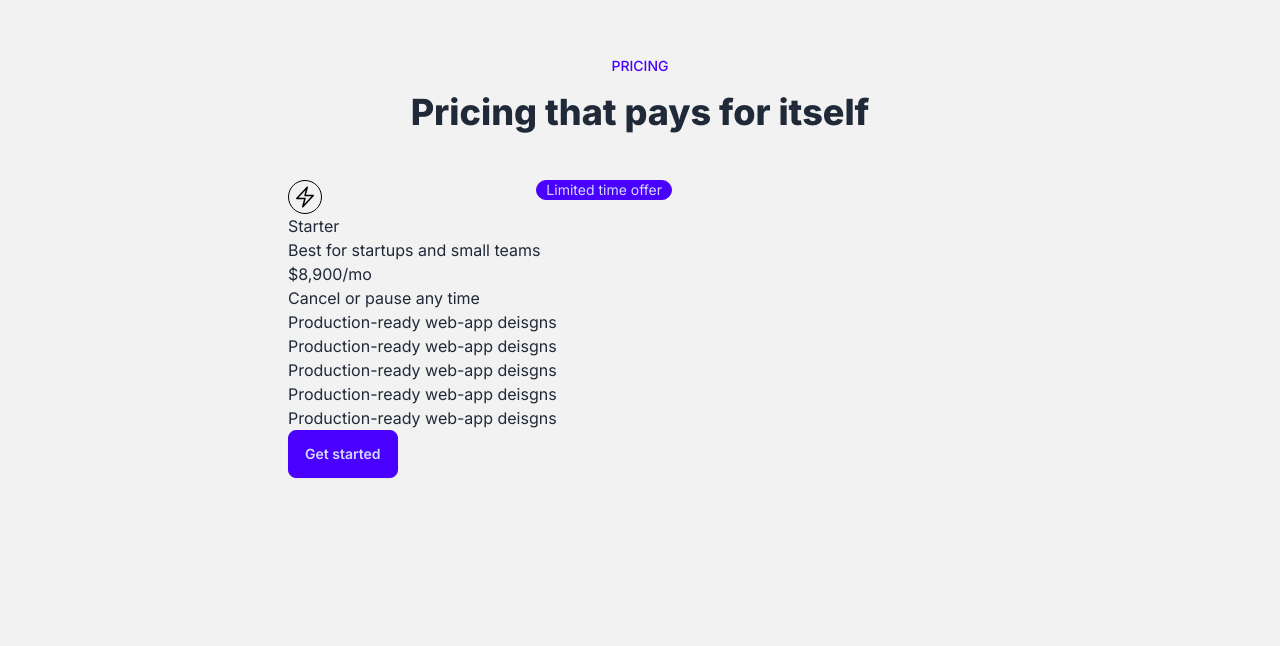
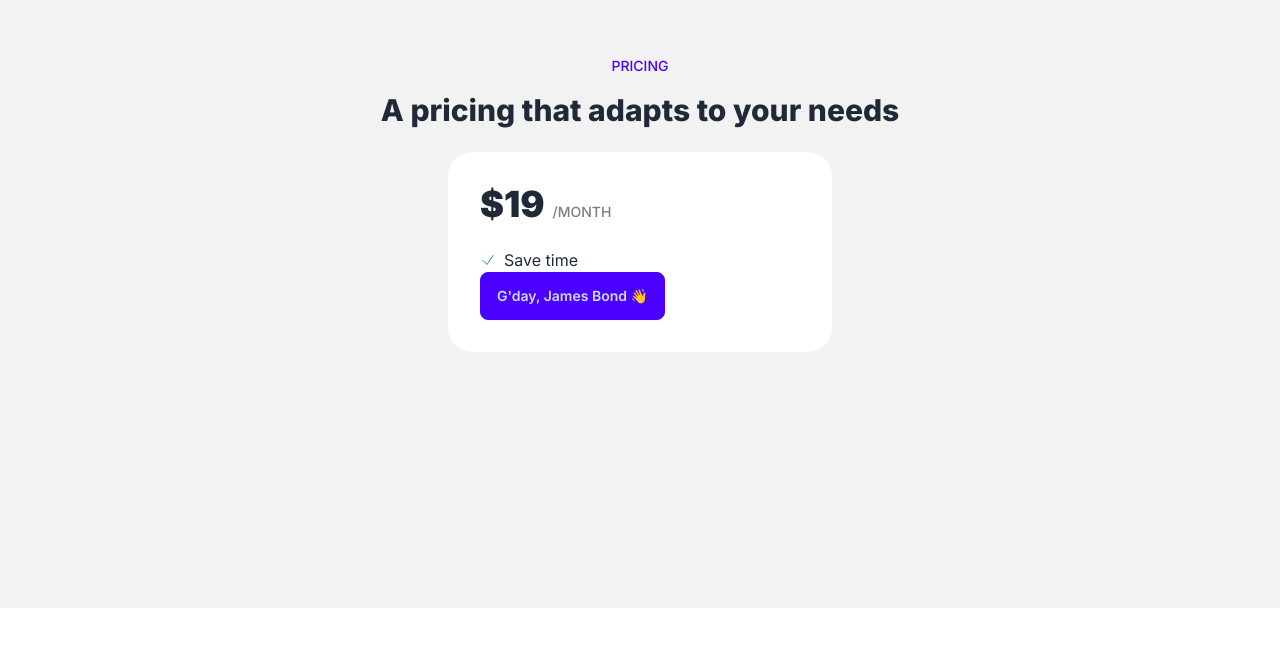
Before and after one commit to MitchAhoy/get-safe-ads, a Next.js app: page / in a window 1280 px wide. Shown: the part 776-1422 px from the top of the page. After the commit the page ends 1384 px from the top, so only its background shows below. Built offline with nearby package versions, Linux system fonts and the light colour scheme.

Commit message:
start pricing

```diff
--- a/app/page.js
+++ b/app/page.js
@@ -31,44 +31,42 @@
         <ButtonLogin isLoggedIn={isLoggedIn} name={name} />
       </section>
 
+      {/* PRICING */}
       <section className="bg-base-200 py-32">
         <div className="py-32 px-8 max-w-3xl mx-auto">
-          <p className="text-sm uppercase font-medium text-center text-primary mb-4">
+          <p className="text-sm uppercase text-center font-medium text-primary mb-4">
             Pricing
           </p>
-          <h2 className="text-3xl lg:text-4xl font-extrabold mb-12 text-center">
-            Pricing that pays for itself
+          <h2 className="text-3xl font-extrabold mb-6 lg:text-3xl mb-12 text-center">
+            A pricing that adapts to your needs
           </h2>
-          <div className="pricing-card max-w-sm">
-            <div className="upper-card flex flex-row justify-between">
-              <div className="bolt-icon-container border rounded-3xl p-1 border-black">
-                <Image src="/bolt-icon.svg" width={24} height={24} />
-              </div>
-              <div className="upper-chip badge badge-primary">
-                Limited time offer
+          <div className="p-8 bg-base-100 max-w-96 rounded-3xl mx-auto space-y-6">
+            <div className="flex gap-2 items-baseline">
+              <div className="text-4xl font-black">$19</div>
+              <div className="uppercase text-sm font-medium opacity-60">
+                /month
               </div>
             </div>
-            <div className="card-title-description">
-              <p className="text-bold">Starter</p>
-              <p className="text-bold">Best for startups and small teams</p>
-            </div>
-            <div className="pricing-amount">
-              <div className="pricing-figures">
-                <span className="pricing-actual">$8,900</span>
-                <span className="pricing-mo">/mo</span>
-              </div>
-              <p className="pricing-terms">Cancel or pause any time</p>
-            </div>
-            <div className="pricing-features">
-              <ul>
-                <li>Production-ready web-app deisgns</li>
-                <li>Production-ready web-app deisgns</li>
-                <li>Production-ready web-app deisgns</li>
-                <li>Production-ready web-app deisgns</li>
-                <li>Production-ready web-app deisgns</li>
-                <button className="btn btn-primary">Get started</button>
-              </ul>
-            </div>
+            <ul className="space-y-2">
+              <li className="flex gap-2 items-center">
+                <svg
+                  xmlns="http://www.w3.org/2000/svg"
+                  fill="none"
+                  viewBox="0 0 24 24"
+                  strokeWidth={1.5}
+                  stroke="currentColor"
+                  className="text-green-600 size-4"
+                >
+                  <path
+                    strokeLinecap="round"
+                    strokeLinejoin="round"
+                    d="m4.5 12.75 6 6 9-13.5"
+                  />
+                </svg>
+                Save time
+              </li>
+            </ul>
+            <ButtonLogin isLoggedIn={isLoggedIn} name={name} />
           </div>
         </div>
       </section>
```
Also changed, not shown: public/check-mark.svg (added).
